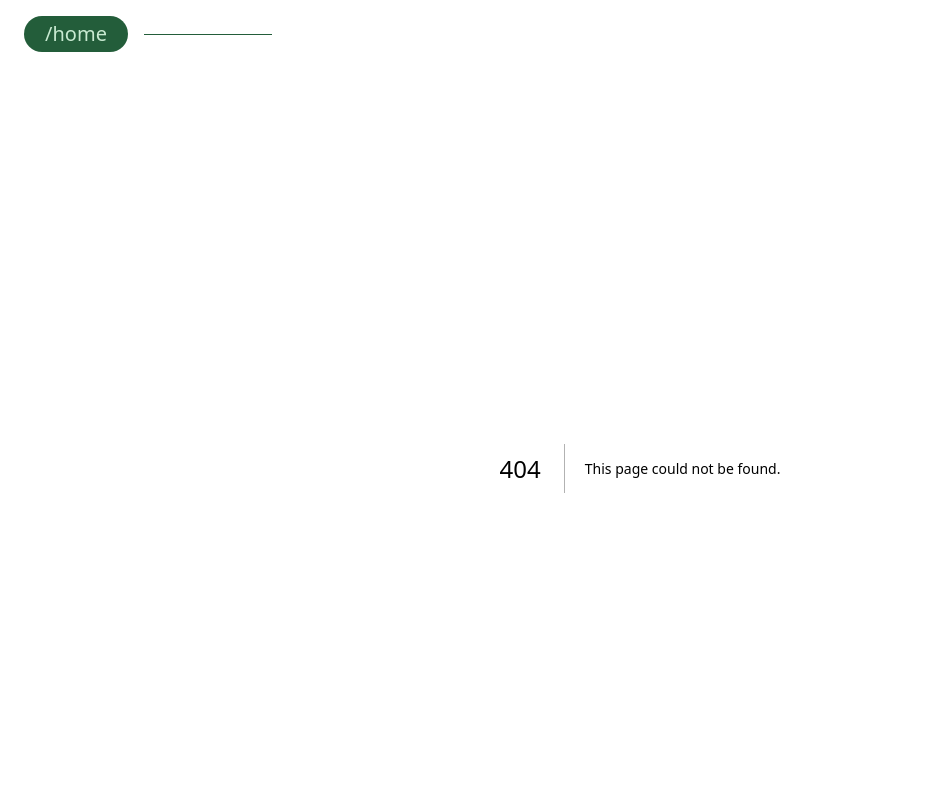
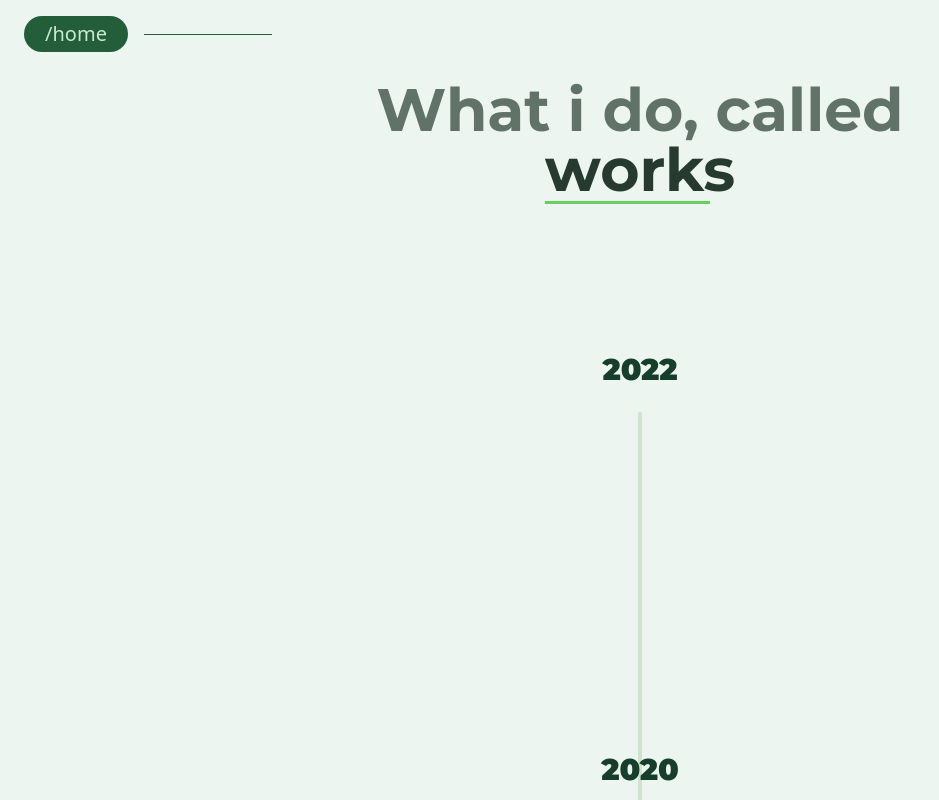
Before and after one commit to code7070/hi-jojo, a Next.js app: page /works in a window 1280 px wide. Before the commit this address had no page. Shown: the top 800 px of the page, without its empty margins (0-939 px from the left). Built offline with nearby package versions, Linux system fonts and the light colour scheme.

Commit message:
add works

```diff
--- a/src/components/header/index.js
+++ b/src/components/header/index.js
@@ -7,7 +7,7 @@ export default function Header() {
   const atHome = path === "/";
 
   return (
-    <header>
+    <header className="fixed left-0 top-0 right-0 bg-base-100">
       <div className="content-wrapper py-4 ">
         <div className="container flex items-center justify-start h-9">
           <Link href="/">
--- a/src/pages/_app.js
+++ b/src/pages/_app.js
@@ -11,10 +11,10 @@ const font = Montserrat({
 export default function App({ Component, pageProps }) {
   return (
     <>
-      <Header />
       <main className={font.className}>
         <Component {...pageProps} />
       </main>
+      <Header />
     </>
   );
 }
--- /dev/null
+++ b/src/pages/works/index.js
@@ -0,0 +1,58 @@
+import styles from "@styles/works.module.css";
+import PageHead from "../PageHead";
+
+const workList = [
+  { name: "Cari Manis", year: 2022, link: "/cari-manis" },
+  { name: "Event", year: 2019, link: "/project/event-a" },
+  { name: "Submission Web", year: 2019, link: "/project/submission-a" },
+  { name: "Quiz Web", year: 2020, link: "/project/quiz-m" },
+];
+
+export function getStaticProps() {
+  let yearlist = [];
+  workList.map((i) => yearlist.push(i.year));
+  yearlist.sort(function (a, b) {
+    return b - a;
+  });
+
+  let yearset = [...new Set(yearlist)];
+
+  let workyear = [];
+
+  yearset.map((i) => {
+    let works = [];
+    workList.map((x) => (x.year === i ? works.push(x) : x));
+    console.log("FIND IN YEAR: ", works);
+    return workyear.push({ year: i, works });
+  });
+
+  return {
+    props: {
+      yearlist: yearset,
+      workyear,
+    },
+  };
+}
+
+export default function WorksPage({ yearlist = [], workyear }) {
+  return (
+    <>
+      <PageHead title="Jojo - Works" />
+      <div className="container">
+        <div className="headerPage text-center mt-20 mb-32">
+          <div className={styles.headline1}>What i do, called</div>
+          <div>
+            <div className={styles.headline2}>works</div>
+          </div>
+        </div>
+        <div className={styles.workPerYear}>
+          {yearlist.map((i) => (
+            <div key={i} className={styles.year}>
+              <div className={styles.yearHead}>{i}</div>
+            </div>
+          ))}
+        </div>
+      </div>
+    </>
+  );
+}
--- a/src/sections/homepage/card-experience.js
+++ b/src/sections/homepage/card-experience.js
@@ -53,7 +53,7 @@ const ResponseView = ({ variants, setVariants }) => {
   return (
     <div className="mt-8 flex justify-center gap-3">
       <button
-        className="btn btn-square btn-secondary"
+        className="btn btn-square btn-secondary text-xl font-bold"
         type="button"
         onClick={reload}
         disabled={varInit}
--- a/src/sections/homepage/card-project.js
+++ b/src/sections/homepage/card-project.js
@@ -1,5 +1,6 @@
 import style from "@styles/home.module.css";
 import Link from "next/link";
+import { useRouter } from "next/router";
 
 const Item = ({ name, link, year }) => {
   return (
@@ -23,6 +24,8 @@ const projectList = [
 ];
 
 export default function CardProject({}) {
+  const router = useRouter();
+  const toWorks = () => router.push("/works");
   return (
     <div className={`${style.homeCard} ${style.left} bg-secondary  min-h-16 `}>
       <div className="pt-6 px-6">
@@ -33,7 +36,11 @@ export default function CardProject({}) {
           <Item key={item.link} {...item} />
         ))}
       </div>
-      <button className="btn btn-primary bg-jo-green-1 border-transparent rounded-none w-full font-bold outline-none transition-all duration-100 hover:tracking-widest active:rounded-xl">
+      <button
+        className="btn btn-primary bg-jo-green-1 border-transparent rounded-none w-full font-bold outline-none transition-all duration-100 hover:tracking-widest active:rounded-xl"
+        onClick={toWorks}
+        type="button"
+      >
         See More
       </button>
     </div>
--- /dev/null
+++ b/src/styles/works.module.css
@@ -0,0 +1,86 @@
+@keyframes head1 {
+  0% {
+    opacity: 0;
+    transform: translate(0, 50%);
+  }
+  70% {
+    opacity: 1;
+    transform: translate(0, -10%);
+  }
+  100% {
+    opacity: 0.7;
+    transform: translate(0, 0%);
+  }
+}
+
+.headline1 {
+  @apply transition-all duration-300 opacity-0;
+  animation: head1 1s cubic-bezier(0.165, 0.84, 0.44, 1) 0.25s 1 forwards;
+}
+
+/*  */
+
+@keyframes head2 {
+  0% {
+    opacity: 0;
+    transform: translate(0, 50%);
+  }
+  70% {
+    opacity: 0.7;
+    transform: translate(0, -10%);
+  }
+  100% {
+    opacity: 1;
+    transform: translate(0, 0%);
+  }
+}
+
+@keyframes undershow {
+  from {
+    @apply w-0;
+  }
+  to {
+    @apply w-[87%];
+  }
+}
+
+.headline2 {
+  @apply relative inline-block transition-all duration-300 opacity-0;
+  animation: head2 1s cubic-bezier(0.165, 0.84, 0.44, 1) 1s 1 forwards;
+}
+
+.headline2::after {
+  content: "";
+  @apply absolute left-0 -bottom-1 h-[3px] w-0 bg-neutral;
+  animation: undershow 0.2s cubic-bezier(0.215, 0.61, 0.355, 1) 2s 1 forwards;
+}
+
+/*  */
+/*
+
+
+
+
+
+
+
+
+*/
+/*  */
+.workPerYear {
+  @apply my-20;
+}
+
+.year {
+  @apply relative min-h-[400px];
+}
+
+.year::after {
+  content: "";
+  @apply absolute w-1 h-full left-[50%] top-[84px] bg-secondary;
+  transform: translate(-50%);
+}
+
+.yearHead {
+  @apply sticky top-0 text-center mx-auto text-primary text-3xl font-black p-6 z-50;
+}
```
